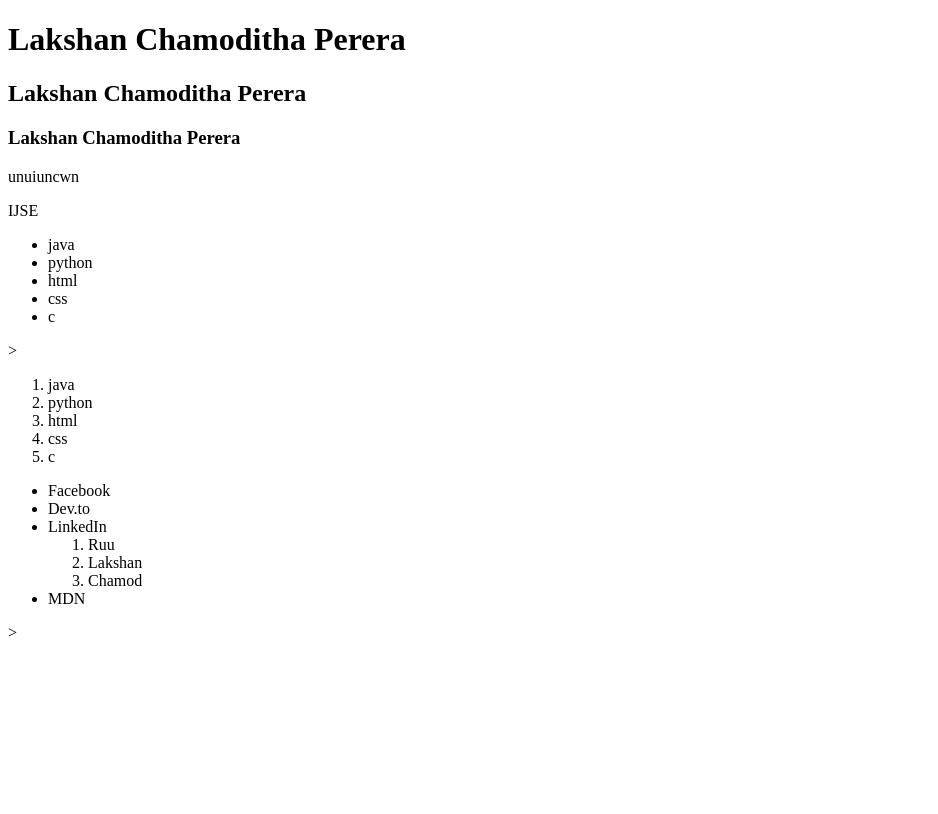
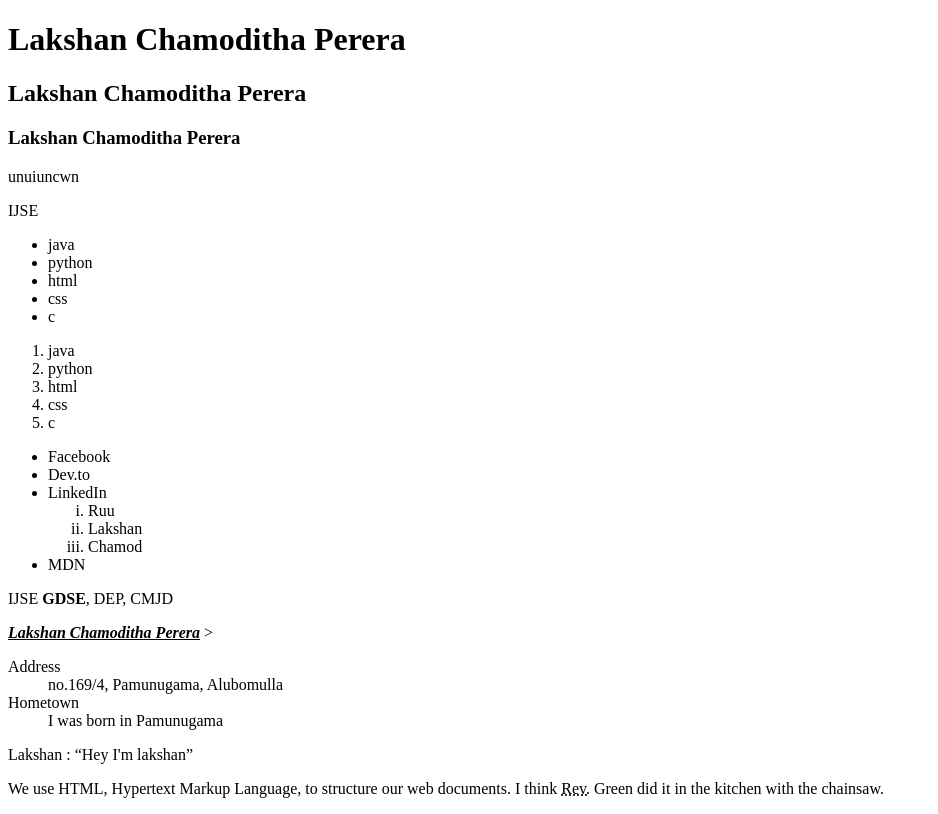
Before and after one commit to ShanPereraX/Internet-Technologies, a plain HTML site: page index.html in a window 1280 px wide. Shown: the whole page, without its empty margins (0-938 px from the left). Drawn offline with Linux system fonts and the light colour scheme.

Commit message:
3rd commit

```diff
--- a/index.html
+++ b/index.html
@@ -1,6 +1,7 @@
 <!DOCTYPE html>
 <html lang="en">
 <head>
+<!--meta data-->
     <meta charset="UTF-8">
     <meta content="Lakshan Chamoditha" name="author">
     <meta content="1st HTML Page" name="description">
@@ -19,7 +20,9 @@
 <!--comment-->
 
 <!--headers-->
-<h1><b>Lakshan Chamoditha Perera</b>  </h1>
+<h1>Lakshan Chamoditha Perera </h1>
+
+<!--bold-->
 <h2><b>Lakshan Chamoditha Perera</b>  </h2>
 <h3><b>Lakshan Chamoditha Perera</b>  </h3>
 
@@ -36,7 +39,7 @@
     <li>html</li>
     <li>css</li>
     <li>c</li>
-</ul>>
+</ul>
 
 <!--ordered list-->
 <ol>
@@ -51,14 +54,42 @@
     <li>Facebook</li>
     <li>Dev.to</li>
     <li>LinkedIn</li>
-    <ol>
+    <ol type="i">
         <li>Ruu</li>
         <li>Lakshan</li>
         <li>Chamod</li>
     </ol>
+    <li>MDN</li>
+</ul>
 
-    <li>MDN</li>
-</ul>>
+<!--strong-->
+<p>
+    IJSE <strong>GDSE</strong>, DEP, CMJD
+</p>
+
+
+<p> <strong><i><u>Lakshan Chamoditha Perera</u></i> </strong>><p>
+
+<!--description list-->
+<dl>
+    Address <dd> no.169/4, Pamunugama, Alubomulla</dd>
+    <dt>Hometown</dt>
+    <dd>
+       I was born in Pamunugama
+    </dd>
+</dl>
+
+<!--Quotations-->
+<p>Lakshan : <q>Hey I'm lakshan</q></p>
+
+<!--Abbreviation-->
+<p>
+    We use <abbr>HTML</abbr>, Hypertext Markup Language, to structure our web
+    documents.
+
+    I think <abbr title="Reverend">Rev.</abbr> Green did it in the kitchen with
+    the chainsaw.
+</p>
 
 </body>
 </html>
```
